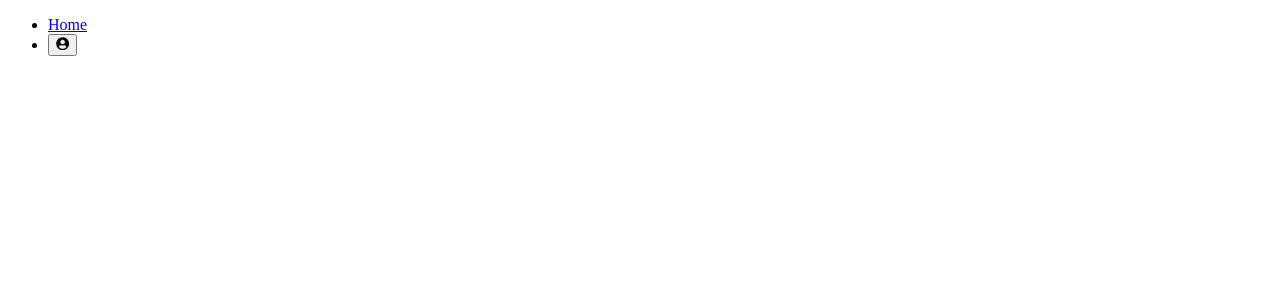
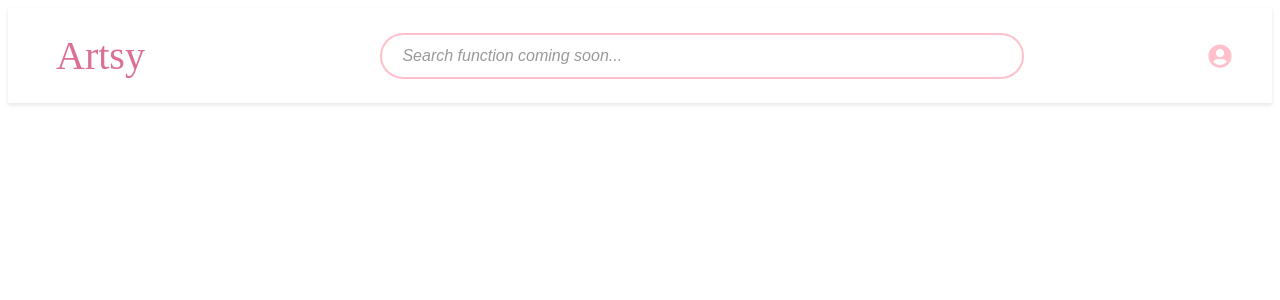
Before and after one commit to AnastasiiaMuzh/Project_Artsy, a React (Vite) app in the folder react-vite/: page / in a window 1280 px wide. Shown: the top 300 px of the page. Built offline with nearby package versions, Linux system fonts and the light colour scheme; no server answers.

Commit message:
favorites page and 1st pass on navigation bar

```diff
--- a/react-vite/src/components/LoginFormModal/LoginForm.css
+++ b/react-vite/src/components/LoginFormModal/LoginForm.css
@@ -0,0 +1,64 @@
+.login-modal-container h1 {
+    text-align: center;
+    margin: 10px 50px 50px;
+    font-size: 30px;
+}
+
+.login-modal-container {
+    padding: 20px;
+    max-width: 90%;
+    margin: auto;
+    background-color: white;
+    border-radius: 15px;
+}
+
+.login-form {
+  display: flex;
+  flex-direction: column;
+  gap: 1rem;
+}
+
+.login-form h1 {
+  color: var(--text-color);
+  text-align: center;
+  margin-bottom: 1.5rem;
+}
+
+.login-form label {
+  display: flex;
+  flex-direction: column;
+  gap: 0.5rem;
+}
+
+.login-form input {
+  padding: 0.75rem;
+  border: 1px solid var(--gray-medium);
+  border-radius: 4px;
+  font-size: 1rem;
+}
+
+.login-form input:focus {
+  border-color: pink;
+  box-shadow: 0 0 0 2px lightgray;
+  outline: none;
+}
+
+.login-form button {
+  background-color: pink;
+  padding: 0.75rem;
+  border: none;
+  border-radius: 4px;
+  font-weight: 500;
+  cursor: pointer;
+  transition: background-color 0.2s ease;
+}
+
+.login-form button:hover {
+  background-color: pink;
+}
+
+.login-form p {
+  color: lightskyblue;
+  font-size: 0.875rem;
+  margin-top: 0.25rem;
+}
--- a/react-vite/src/components/LoginFormModal/LoginFormModal.jsx
+++ b/react-vite/src/components/LoginFormModal/LoginFormModal.jsx
@@ -29,9 +29,9 @@ function LoginFormModal() {
   };
 
   return (
-    <>
+    <div className='login-modal-container'>
       <h1>Log In</h1>
-      <form onSubmit={handleSubmit}>
+      <form onSubmit={handleSubmit} className="login-form">
         <label>
           Email
           <input
@@ -54,7 +54,7 @@ function LoginFormModal() {
         {errors.password && <p>{errors.password}</p>}
         <button type="submit">Log In</button>
       </form>
-    </>
+    </div>
   );
 }
 
--- a/react-vite/src/components/Navigation/Navigation.css
+++ b/react-vite/src/components/Navigation/Navigation.css
@@ -1,3 +1,105 @@
+/* Close the menu dropdown when clicking elsewhere */
+/* .hidden {
+  display: none
+} */
+
 .profile-dropdown {
   position: absolute;
 }
+
+.nav-container {
+  background-color: var(--white);
+  box-shadow: 0 2px 4px rgba(0,0,0,0.1);
+}
+
+.nav-list {
+  list-style: none;
+  display: flex;
+  justify-content: space-between;
+  align-items: center;
+  padding: 1rem 2rem;
+  max-width: 1200px;
+  margin: 0 auto;
+  gap: 1rem;
+}
+
+.nav-item {
+  display: flex;
+  align-items: center;
+}
+
+.nav-link {
+  text-decoration: none;
+  color: palevioletred;
+  padding: 0.5rem 1rem;
+  border-radius: 4px;
+  transition: background-color 0.2s ease;
+  font-size: 40px;
+}
+
+.nav-link:hover,
+.nav-link.active {
+  background-color: var(--millennial-pink-light);
+}
+
+.nav-right {
+  display: flex;
+  align-items: center;
+  gap: 1rem;
+  white-space: nowrap;
+}
+
+.search-container {
+  display: flex;
+  align-items: center;
+  width: 50%;
+  margin: 0 2rem;
+  position: relative;
+}
+
+.search-container form {
+  width: 100%;
+}
+
+.search-input {
+  width: 100%;
+  padding: 0.75rem 1.25rem;
+  border: 2px solid pink;
+  border-radius: 25px;
+  font-size: 1rem;
+}
+
+.search-input:focus {
+  outline: none;
+  /* border-color: pink; */
+  box-shadow: 0 2px 8px lightgray;
+}
+
+.search-input::placeholder {
+  color: #999;
+  font-style: italic;
+}
+
+/* Responsive design */
+@media (max-width: 768px) {
+  .search-container {
+    margin: 0 1rem;
+  }
+
+  .nav-list {
+    padding: 1rem;
+  }
+}
+
+@media (max-width: 576px) {
+  .nav-list {
+    flex-wrap: wrap;
+  }
+
+  .search-container {
+    order: 3;
+    margin: 0.5rem 0;
+    width: 100%;
+    max-width: none;
+  }
+}
--- a/react-vite/src/components/Navigation/Navigation.jsx
+++ b/react-vite/src/components/Navigation/Navigation.jsx
@@ -1,18 +1,43 @@
+import { useState } from "react";
 import { NavLink } from "react-router-dom";
 import ProfileButton from "./ProfileButton";
 import "./Navigation.css";
 
 function Navigation() {
+  const [searchQuery, setSearchQuery] = useState("");
+
+  const handleSearch = (e) => {
+    e.preventDefault();
+    // TODO: Implement search functionality
+    console.log("Searching for:", searchQuery);
+  };
+
   return (
-    <ul>
-      <li>
-        <NavLink to="/">Home</NavLink>
-      </li>
+    <nav className="nav-container">
+      <ul className="nav-list">
+        <li className="nav-item">
+          <NavLink to="/" className="nav-link">Artsy</NavLink>
+        </li>
 
-      <li>
-        <ProfileButton />
-      </li>
-    </ul>
+        <div className="search-container">
+          <form onSubmit={handleSearch}>
+            <input
+              type="text"
+              className="search-input"
+              placeholder="Search function coming soon..."
+              value={searchQuery}
+              onChange={(e) => setSearchQuery(e.target.value)}
+            />
+          </form>
+        </div>
+
+        <div className="nav-right">
+          <li className="nav-item">
+            <ProfileButton />
+          </li>
+        </div>
+      </ul>
+    </nav>
   );
 }
 
--- /dev/null
+++ b/react-vite/src/components/Navigation/ProfileButton.css
@@ -0,0 +1,91 @@
+.profile-button {
+  background: none;
+  border: none;
+  padding: 8px;
+  cursor: pointer;
+  display: flex;
+  align-items: center;
+  font-size: 1.5rem;
+  color: pink;
+  transition: all 0.2s ease;
+}
+
+.profile-button:hover {
+  transform: scale(1.1);
+  color: #ff69b4;
+}
+
+.profile-dropdown {
+  position: absolute;
+  right: 0;
+  top: 100%;
+  background-color: white;
+  border: 1px solid rgba(0, 0, 0, 0.1);
+  border-radius: 8px;
+  padding: 0.5rem 0;
+  box-shadow: 0 2px 8px rgba(0, 0, 0, 0.1);
+  min-width: 200px;
+  z-index: 1000;
+}
+
+.profile-dropdown li {
+  padding: 0.4rem 1rem;
+  list-style: none;
+  font-size: 0.8rem;
+}
+
+/* .profile-dropdown li:hover {
+  background-color: #fce4ec;
+} */
+
+.profile-dropdown button {
+  width: 100%;
+  text-align: left;
+  background: none;
+  border: none;
+  padding: 0.4rem 1rem;
+  font-size: 0.8rem;
+  color: #333;
+  cursor: pointer;
+}
+
+.profile-dropdown button:hover {
+    transform: scale(1.1);
+}
+
+.profile-dropdown .user-info {
+  border-bottom: 1px solid rgba(0, 0, 0, 0.1);
+  padding-bottom: 0.5rem;
+  margin-bottom: 0.5rem;
+}
+
+.profile-dropdown .user-info li {
+  font-size: 0.9rem;
+  padding: 0.5rem 1rem;
+}
+
+.profile-dropdown .nav-link {
+  text-decoration: none;
+  color: #333;
+  display: block;
+  padding: 0.4rem 1rem;
+  font-size: 0.8rem;
+}
+
+/* .profile-dropdown .nav-link:hover {
+  background-color: #fce4ec;
+} */
+
+.profile-button-container {
+  position: relative;
+}
+
+.logout-button {
+    padding: 2px 8px 2px 8px;
+    font-size: 8px;
+    color: #fff;
+    background: #696969;
+    border: 1px solid #202020;
+    box-shadow: 1px 2px 2px 2px #202020;
+    cursor: pointer;
+}
--- a/react-vite/src/components/Navigation/ProfileButton.jsx
+++ b/react-vite/src/components/Navigation/ProfileButton.jsx
@@ -1,20 +1,26 @@
 import { useState, useEffect, useRef } from "react";
 import { useDispatch, useSelector } from "react-redux";
+import { NavLink, useNavigate } from "react-router-dom";
 import { FaUserCircle } from 'react-icons/fa';
 import { thunkLogout } from "../../redux/session";
 import OpenModalMenuItem from "./OpenModalMenuItem";
 import LoginFormModal from "../LoginFormModal";
 import SignupFormModal from "../SignupFormModal";
+import "./ProfileButton.css";
 
 function ProfileButton() {
   const dispatch = useDispatch();
+  const navigate = useNavigate();
   const [showMenu, setShowMenu] = useState(false);
   const user = useSelector((store) => store.session.user);
   const ulRef = useRef();
+  const buttonRef = useRef();
 
   const toggleMenu = (e) => {
     e.stopPropagation(); // Keep from bubbling up to document and triggering closeMenu
-    setShowMenu(!showMenu);
+    if (e.target === buttonRef.current || buttonRef.current.contains(e.target)) {
+      setShowMenu(!showMenu);
+    }
   };
 
   useEffect(() => {
@@ -27,7 +33,6 @@ function ProfileButton() {
     };
 
     document.addEventListener("click", closeMenu);
-
     return () => document.removeEventListener("click", closeMenu);
   }, [showMenu]);
 
@@ -35,23 +40,36 @@ function ProfileButton() {
 
   const logout = (e) => {
     e.preventDefault();
-    dispatch(thunkLogout());
-    closeMenu();
+    dispatch(thunkLogout()).then(() => {
+      closeMenu();
+      navigate('/', { replace: true }); // Navigate to home page and replace current history entry
+    });
   };
 
   return (
-    <>
-      <button onClick={toggleMenu}>
+    <div className="profile-button-container">
+      <button
+        onClick={toggleMenu}
+        className="profile-button"
+        ref={buttonRef}
+      >
         <FaUserCircle />
       </button>
       {showMenu && (
-        <ul className={"profile-dropdown"} ref={ulRef}>
+        <ul className="profile-dropdown" ref={ulRef}>
           {user ? (
             <>
-              <li>{user.username}</li>
-              <li>{user.email}</li>
+              <div className="user-info">
+                <li>Hello, {user.firstName}</li>
+                <li>{user.email}</li>
+              </div>
               <li>
-                <button onClick={logout}>Log Out</button>
+                <NavLink to="/favorites" onClick={closeMenu} className="nav-link">
+                  My Favorites
+                </NavLink>
+              </li>
+              <li>
+                <button onClick={logout} className="logout-button">Log Out</button>
               </li>
             </>
           ) : (
@@ -70,7 +88,7 @@ function ProfileButton() {
           )}
         </ul>
       )}
-    </>
+    </div>
   );
 }
 
--- a/react-vite/src/components/SignupFormModal/SignupFormModal.jsx
+++ b/react-vite/src/components/SignupFormModal/SignupFormModal.jsx
@@ -39,10 +39,10 @@ function SignupFormModal() {
   };
 
   return (
-    <>
+    <div className="signup-form-modal">
       <h1>Sign Up</h1>
       {errors.server && <p>{errors.server}</p>}
-      <form onSubmit={handleSubmit}>
+      <form onSubmit={handleSubmit} className="signup-form">
         <label>
           Email
           <input
@@ -85,7 +85,7 @@ function SignupFormModal() {
         {errors.confirmPassword && <p>{errors.confirmPassword}</p>}
         <button type="submit">Sign Up</button>
       </form>
-    </>
+    </div>
   );
 }
 
--- a/react-vite/src/context/Modal.css
+++ b/react-vite/src/context/Modal.css
@@ -21,4 +21,6 @@
 #modal-content {
   position: absolute;
   background-color:white;
+  width: 300px;
+  border-radius: 2%;
 }
```
Also changed, not shown: react-vite/src/components/OpenModalButton/OpenModalButton.css (added, +23 -0 lines), react-vite/src/components/SignupFormModal/SignupForm.css (+64 -0 lines), 1 other file (tests, documents, lock files or other folders).
